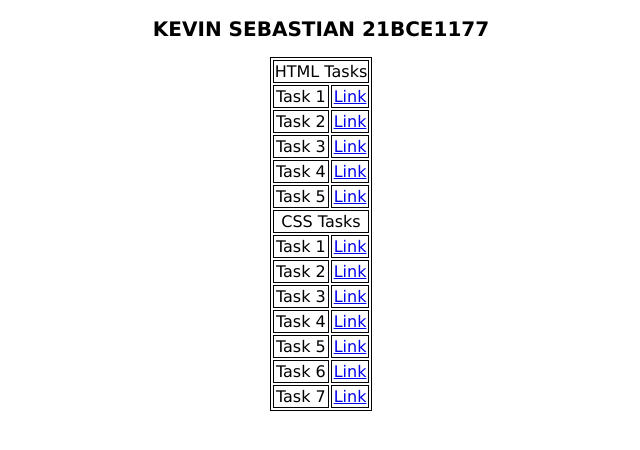
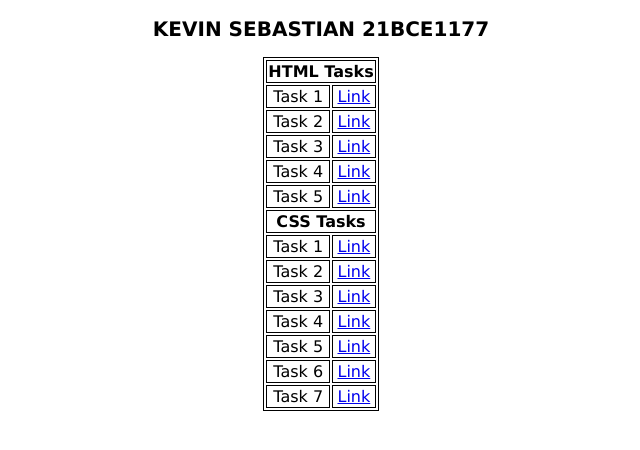
Before and after one commit to kevinseban/Tasks, a plain HTML site: page index.html in a window 1280 px wide. Shown: the whole page, without its empty margins (319-959 px from the left). Drawn offline with Linux system fonts and the light colour scheme.

Commit message:
Update index.html

```diff
--- a/index.html
+++ b/index.html
@@ -10,7 +10,7 @@
     <h2>Kevin Sebastian 21BCE1177</h2>
     <table border="1" bordercolor="black">
         <tr>
-            <td colspan="2">HTML Tasks</td>
+            <th colspan="2">HTML Tasks</th>
         </tr>
         <tr>
             <td>Task 1</td><td><a href="./task1/task1.html">Link</a></td>
@@ -28,7 +28,7 @@
             <td>Task 5</td><td><a href="./task5/task5.html">Link</a></td>
         </tr>
         <tr>
-            <td colspan="2">CSS Tasks</td>
+            <th colspan="2">CSS Tasks</th>
         </tr>
         <tr>
             <td>Task 1</td><td><a href="./task6/task6.html">Link</a></td>
```
